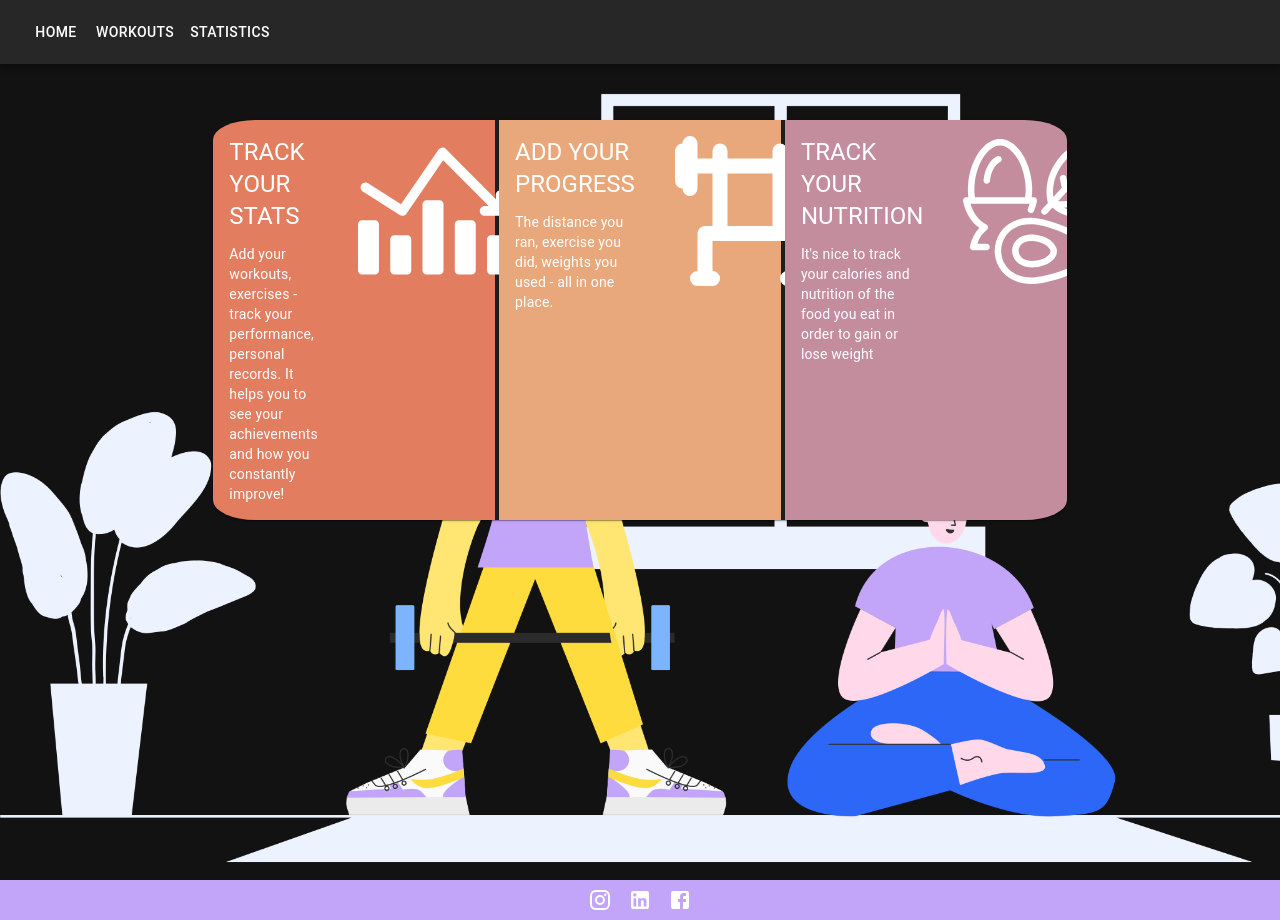
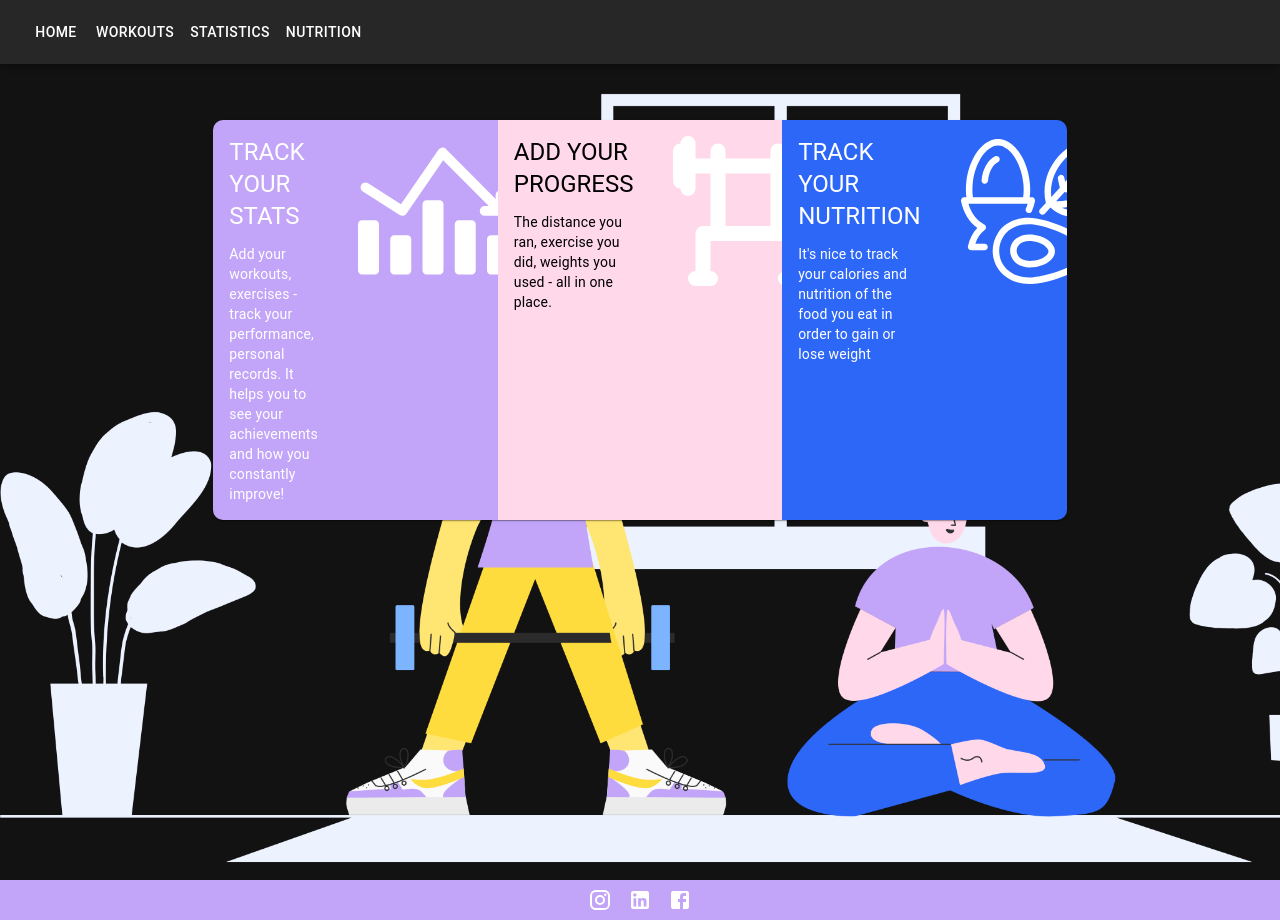
Before and after one commit to Minvydas-Staniulis/Fitee, a React (Create React App) app in the folder fitee/: page /app/home in a window 1280 px wide. Built offline with nearby package versions, Linux system fonts and the light colour scheme.

Commit message:
add background images, add nutrition tab

```diff
--- a/fitee/src/assets/images/index.ts
+++ b/fitee/src/assets/images/index.ts
@@ -1,4 +1,11 @@
 import workoutMeditationImage from "./workout-meditation.png";
 import weightLiftingMeditationImage from "./weight-lifting-meditation.png";
+import foodieImage from "./foodie.png";
+import runningImage from "./running.png";
 
-export { workoutMeditationImage, weightLiftingMeditationImage };
+export {
+  workoutMeditationImage,
+  weightLiftingMeditationImage,
+  foodieImage,
+  runningImage,
+};
--- a/fitee/src/components/Layout/Header.tsx
+++ b/fitee/src/components/Layout/Header.tsx
@@ -9,6 +9,7 @@ const navItems = [
   { label: "Home", path: "/app/home" },
   { label: "Workouts", path: "/app/workouts" },
   { label: "Statistics", path: "/app/statistics" },
+  { label: "Nutrition", path: "/app/nutrition" },
 ];
 
 export const Header = () => {
--- a/fitee/src/features/home/routes/Home.tsx
+++ b/fitee/src/features/home/routes/Home.tsx
@@ -21,9 +21,9 @@ export const Home: React.FC<HomeProps> = ({ backgroundImage }) => {
       }}
     >
       <div className="flex items-center justify-center pt-10">
-        <Card className="w-2/3" sx={{ borderRadius: "5%" }}>
-          <div className="grid grid-cols-3 gap-1">
-            <CardContent className="bg-[#E27D60] col-span-3 md:col-span-1">
+        <Card className="w-2/3" sx={{ borderRadius: "10px" }}>
+          <div className="grid grid-cols-3">
+            <CardContent className="bg-[#c2a5f9] col-span-3 md:col-span-1">
               <div className="flex flex-row gap-10">
                 <div className="flex flex-col gap-3">
                   <Typography variant="h5">TRACK YOUR STATS</Typography>
@@ -39,9 +39,9 @@ export const Home: React.FC<HomeProps> = ({ backgroundImage }) => {
               </div>
             </CardContent>
 
-            <CardContent className="bg-[#E8A87C] col-span-3 md:col-span-1">
+            <CardContent className="bg-[#ffd8ea] col-span-3 md:col-span-1">
               <div className="flex flex-row gap-10">
-                <div className="flex flex-col gap-3">
+                <div className="flex flex-col gap-3 text-black">
                   <Typography variant="h5">ADD YOUR PROGRESS</Typography>
                   <Typography variant="body2">
                     The distance you ran, exercise you did, weights you used -
@@ -49,12 +49,12 @@ export const Home: React.FC<HomeProps> = ({ backgroundImage }) => {
                   </Typography>
                 </div>
                 <div className="flex">
-                  <BenchPressIcon className="w-[150px] h-[150px]" />
+                  <BenchPressIcon className="w-[150px] h-[150px] stroke-[#000000]" />
                 </div>
               </div>
             </CardContent>
 
-            <CardContent className="bg-[#C38D9E] col-span-3 md:col-span-1">
+            <CardContent className="bg-[#2d67f8] col-span-3 md:col-span-1">
               <div className="flex flex-row gap-10">
                 <div className="flex flex-col gap-3">
                   <Typography variant="h5">TRACK YOUR NUTRITION</Typography>
--- /dev/null
+++ b/fitee/src/features/nutrition/routes/Nutrition.tsx
@@ -0,0 +1,19 @@
+import React from "react";
+
+interface NutritionProps {
+  backgroundImage: string;
+}
+
+export const Nutrition: React.FC<NutritionProps> = ({ backgroundImage }) => {
+  return (
+    <div
+      className="flex flex-col h-screen"
+      style={{
+        backgroundImage: `url(${backgroundImage})`,
+        backgroundSize: "cover",
+      }}
+    >
+      <p>aa</p>
+    </div>
+  );
+};
--- a/fitee/src/features/workouts/routes/Workouts.tsx
+++ b/fitee/src/features/workouts/routes/Workouts.tsx
@@ -7,7 +7,11 @@ import { Exercises } from "../components/Exercises";
 import { RunDialog } from "../components/RunDialog";
 import { ExerciseDialog } from "../components/ExerciseDialog";
 
-const Workouts = () => {
+interface WorkoutsProps {
+  backgroundImage: string;
+}
+
+export const Workouts: React.FC<WorkoutsProps> = ({ backgroundImage }) => {
   const [tabValue, setTabValue] = React.useState(0);
   const [openRun, setOpenRun] = React.useState(false);
   const [openExercise, setOpenExercise] = React.useState(false);
@@ -26,7 +30,13 @@ const Workouts = () => {
   };
 
   return (
-    <div className="p-4">
+    <div
+      className="flex flex-col h-screen p-4"
+      style={{
+        backgroundImage: `url(${backgroundImage})`,
+        backgroundSize: "cover",
+      }}
+    >
       <div className="flex justify-end mb-4">
         <Button variant="contained" onClick={handleClickOpen}>
           Add {tabValue === 0 ? "Run" : "Exercise"}
```
Also changed, not shown: fitee/src/routes/public.tsx (+14 -2 lines), fitee/src/assets/images/foodie.png (added), fitee/src/assets/images/running.png (added).
